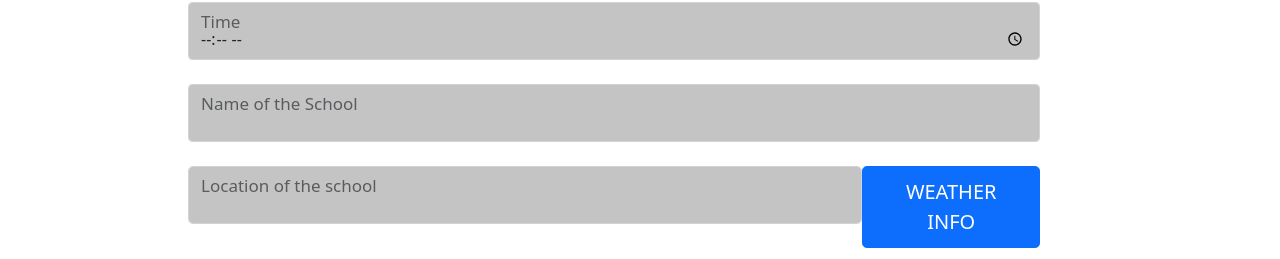
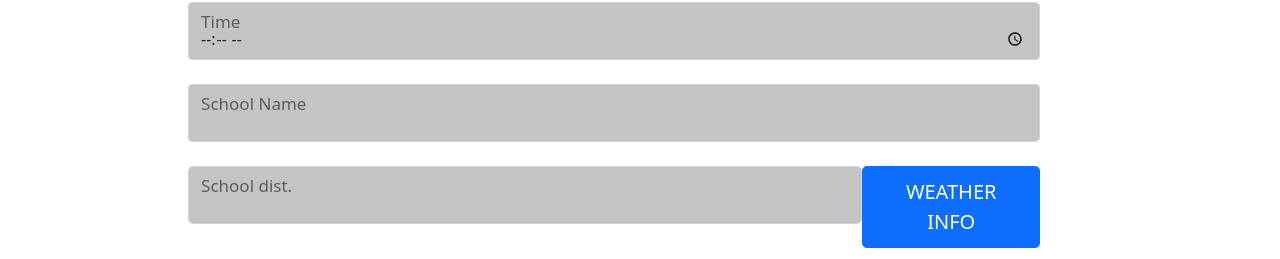
Before and after one commit to JOANITA-51/online-booking, a React (Create React App) app: page /book-now in a window 1280 px wide. Shown: the part 417-676 px from the top of the page. Built offline with nearby package versions, Linux system fonts and the light colour scheme.

Commit message:
modifications

```diff
--- a/src/components/pages/BookNow.js
+++ b/src/components/pages/BookNow.js
@@ -76,11 +76,11 @@ const BookNow = ()=> {
                     <FloatingLabel controlId="floatingInput" label="Time" className='ms-5 mb-4 fs-5' >
                         <Form.Control type="time" name="bookingTime" onChange={(event)=>{setData({...data,bookingTime:event.target.value})}}/>
                     </FloatingLabel>
-                    <FloatingLabel controlId="floatingInput" label="Name of the School" className='ms-5 mb-4 fs-5' >
+                    <FloatingLabel controlId="floatingInput" label="School Name" className='ms-5 mb-4 fs-5' >
                         <Form.Control type="text" name="schoolName" onChange={(event)=>{setData({...data,schoolName:event.target.value})}} />
                     </FloatingLabel>
                     <Form.Group className='d-flex mb-3 mt-3'>
-                    <FloatingLabel controlId="floatingInput" label="Location of the school" className='ms-5 mb-4 fs-5' style={{width:"75%"}} >
+                    <FloatingLabel controlId="floatingInput" label="School dist." className='ms-5 mb-4 fs-5' style={{width:"75%"}} >
                     <Form.Control size="lg" type="text" value={city} onChange={(e) => {setCity(e.target.value)
                         setData({...data,schoolLocation:e.target.value})
 
```
